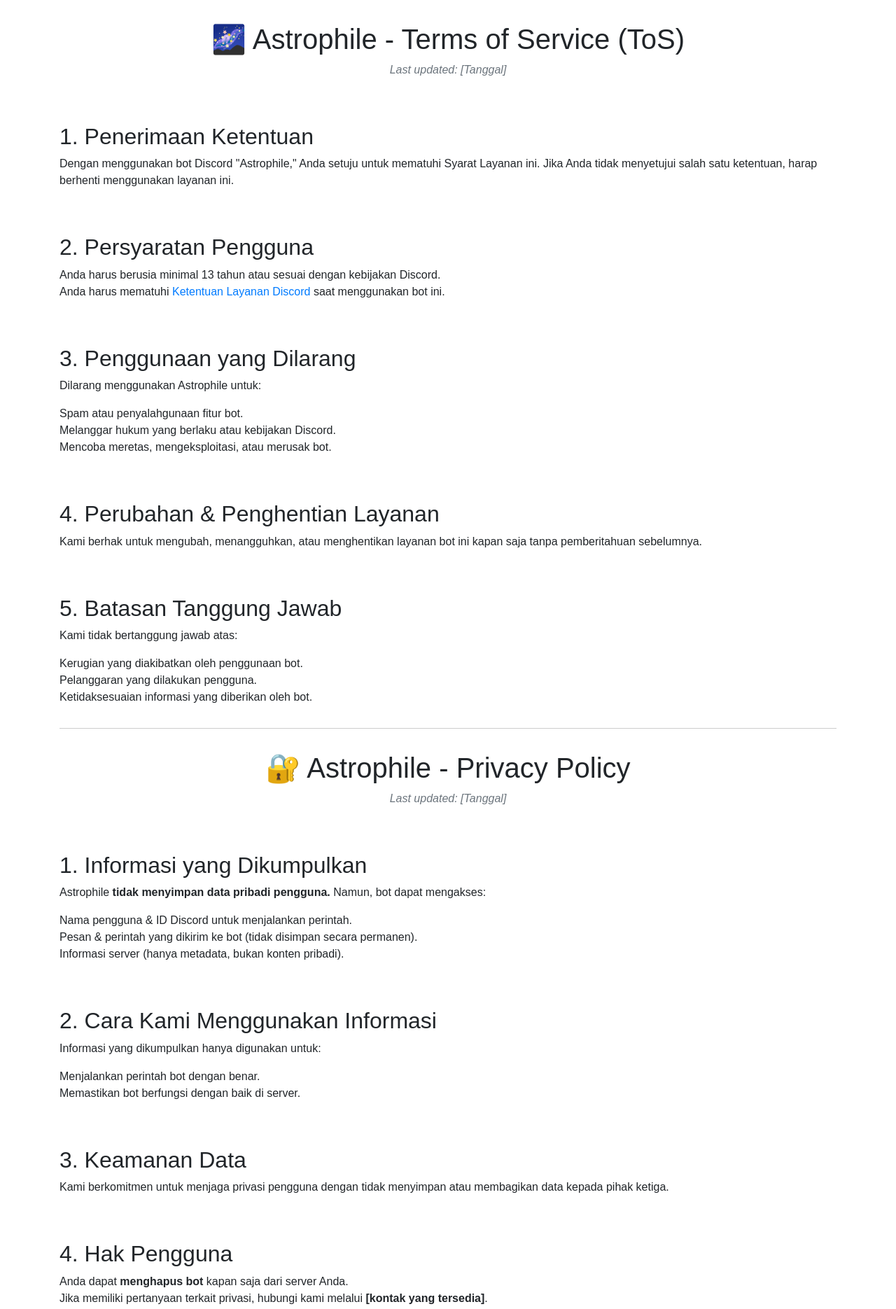
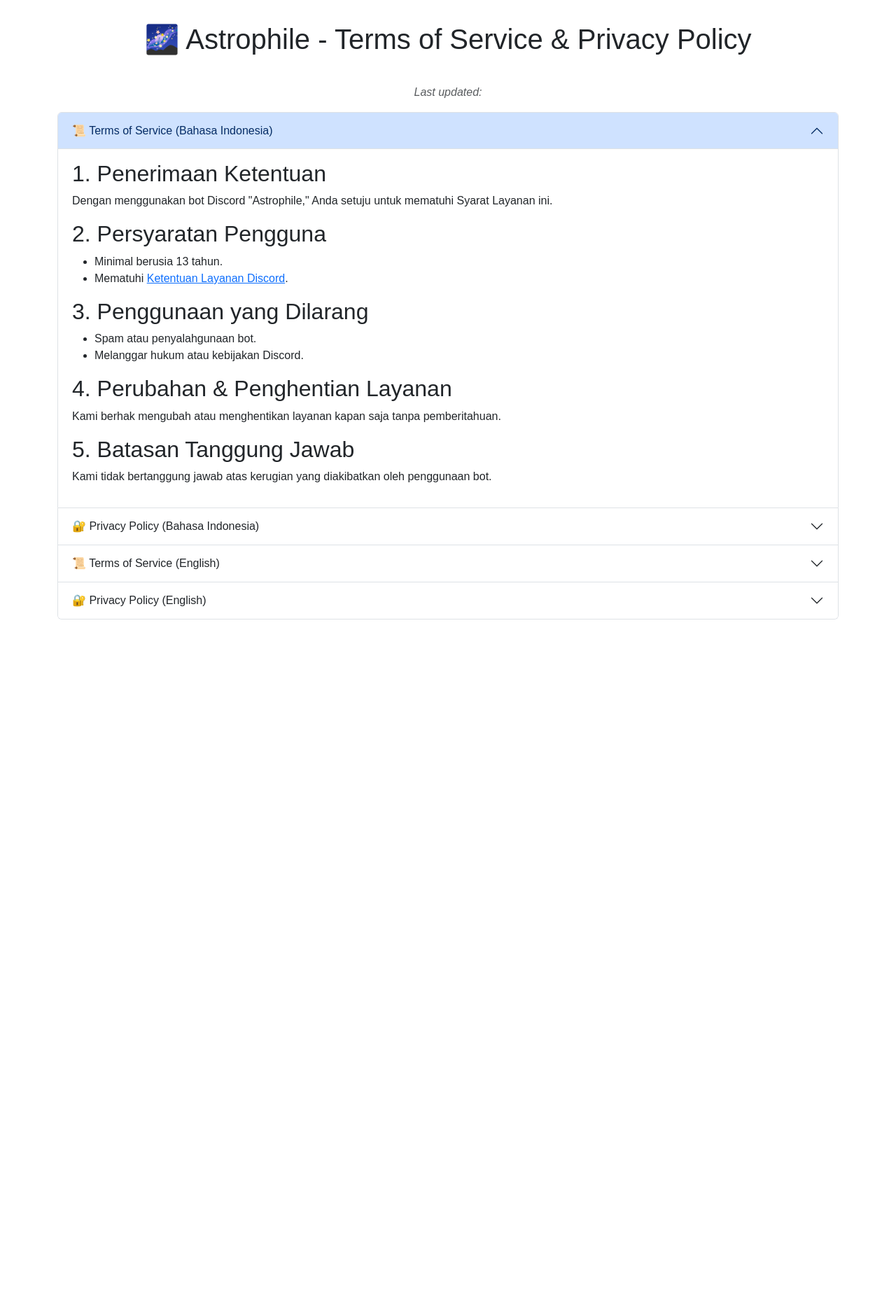
Before and after one commit to RakaMuttaqin/Astrophile-Discord-Bot-, a website: page docs/index.html in a window 1280 px wide. Shown: the top 1870 px of the page at 70% size. After the commit the page ends 917 px from the top, so only its background shows below. Drawn offline with nearby package versions, Linux system fonts and the light colour scheme.

Commit message:
Edit tos dan pp

```diff
--- a/docs/index.html
+++ b/docs/index.html
@@ -5,7 +5,7 @@
     <meta name="viewport" content="width=device-width, initial-scale=1.0" />
     <title>Astrophile - Terms of Service & Privacy Policy</title>
     <link
-      href="https://maxcdn.bootstrapcdn.com/bootstrap/4.5.2/css/bootstrap.min.css"
+      href="https://cdn.jsdelivr.net/npm/bootstrap@5.3.0/dist/css/bootstrap.min.css"
       rel="stylesheet"
     />
     <style>
@@ -15,110 +15,227 @@
       }
       h1 {
         text-align: center;
-      }
-      h2 {
-        margin-top: 2em;
-      }
-      hr {
-        border: none;
-        border-top: 1px solid #ccc;
-        margin: 2em 0;
+        margin-bottom: 1em;
       }
     </style>
   </head>
   <body class="container">
-    <h1>🌌 Astrophile - Terms of Service (ToS)</h1>
-    <p class="text-muted text-center"><em>Last updated: [Tanggal]</em></p>
+    <h1>🌌 Astrophile - Terms of Service & Privacy Policy</h1>
+    <p class="text-muted text-center">
+      <em>Last updated: <span id="lastUpdated"></span></em>
+    </p>
 
+    <div class="accordion" id="accordionExample">
+      <!-- Terms of Service - Bahasa Indonesia -->
+      <div class="accordion-item">
+        <h2 class="accordion-header" id="headingOne">
+          <button
+            class="accordion-button"
+            type="button"
+            data-bs-toggle="collapse"
+            data-bs-target="#collapseOne"
+            aria-expanded="true"
+            aria-controls="collapseOne"
+          >
+            📜 Terms of Service (Bahasa Indonesia)
+          </button>
+        </h2>
+        <div
+          id="collapseOne"
+          class="accordion-collapse collapse show"
+          aria-labelledby="headingOne"
+          data-bs-parent="#accordionExample"
+        >
+          <div class="accordion-body">
             <h2>1. Penerimaan Ketentuan</h2>
             <p>
-      Dengan menggunakan bot Discord "Astrophile," Anda setuju untuk mematuhi
-      Syarat Layanan ini. Jika Anda tidak menyetujui salah satu ketentuan, harap
-      berhenti menggunakan layanan ini.
+              Dengan menggunakan bot Discord "Astrophile," Anda setuju untuk
+              mematuhi Syarat Layanan ini.
             </p>
 
             <h2>2. Persyaratan Pengguna</h2>
-    <ul class="list-unstyled">
+            <ul>
+              <li>Minimal berusia 13 tahun.</li>
               <li>
-        Anda harus berusia minimal 13 tahun atau sesuai dengan kebijakan
-        Discord.
-      </li>
-      <li>
-        Anda harus mematuhi
-        <a href="https://discord.com/terms">Ketentuan Layanan Discord</a> saat
-        menggunakan bot ini.
+                Mematuhi
+                <a href="https://discord.com/terms">Ketentuan Layanan Discord</a
+                >.
               </li>
             </ul>
 
             <h2>3. Penggunaan yang Dilarang</h2>
-    <p>Dilarang menggunakan Astrophile untuk:</p>
-    <ul class="list-unstyled">
-      <li>Spam atau penyalahgunaan fitur bot.</li>
-      <li>Melanggar hukum yang berlaku atau kebijakan Discord.</li>
-      <li>Mencoba meretas, mengeksploitasi, atau merusak bot.</li>
+            <ul>
+              <li>Spam atau penyalahgunaan bot.</li>
+              <li>Melanggar hukum atau kebijakan Discord.</li>
             </ul>
 
             <h2>4. Perubahan & Penghentian Layanan</h2>
             <p>
-      Kami berhak untuk mengubah, menangguhkan, atau menghentikan layanan bot
-      ini kapan saja tanpa pemberitahuan sebelumnya.
+              Kami berhak mengubah atau menghentikan layanan kapan saja tanpa
+              pemberitahuan.
             </p>
 
             <h2>5. Batasan Tanggung Jawab</h2>
-    <p>Kami tidak bertanggung jawab atas:</p>
-    <ul class="list-unstyled">
-      <li>Kerugian yang diakibatkan oleh penggunaan bot.</li>
-      <li>Pelanggaran yang dilakukan pengguna.</li>
-      <li>Ketidaksesuaian informasi yang diberikan oleh bot.</li>
-    </ul>
+            <p>
+              Kami tidak bertanggung jawab atas kerugian yang diakibatkan oleh
+              penggunaan bot.
+            </p>
+          </div>
+        </div>
+      </div>
 
-    <hr />
-
-    <h1>🔐 Astrophile - Privacy Policy</h1>
-    <p class="text-muted text-center"><em>Last updated: [Tanggal]</em></p>
-
+      <!-- Privacy Policy - Bahasa Indonesia -->
+      <div class="accordion-item">
+        <h2 class="accordion-header" id="headingTwo">
+          <button
+            class="accordion-button collapsed"
+            type="button"
+            data-bs-toggle="collapse"
+            data-bs-target="#collapseTwo"
+            aria-expanded="false"
+            aria-controls="collapseTwo"
+          >
+            🔐 Privacy Policy (Bahasa Indonesia)
+          </button>
+        </h2>
+        <div
+          id="collapseTwo"
+          class="accordion-collapse collapse"
+          aria-labelledby="headingTwo"
+          data-bs-parent="#accordionExample"
+        >
+          <div class="accordion-body">
             <h2>1. Informasi yang Dikumpulkan</h2>
             <p>
-      Astrophile <strong>tidak menyimpan data pribadi pengguna.</strong> Namun,
-      bot dapat mengakses:
+              Astrophile tidak menyimpan data pribadi pengguna, tetapi dapat
+              mengakses:
             </p>
-    <ul class="list-unstyled">
-      <li>Nama pengguna & ID Discord untuk menjalankan perintah.</li>
-      <li>
-        Pesan & perintah yang dikirim ke bot (tidak disimpan secara permanen).
-      </li>
-      <li>Informasi server (hanya metadata, bukan konten pribadi).</li>
+            <ul>
+              <li>Nama pengguna & ID Discord.</li>
+              <li>Pesan dan perintah (tidak disimpan permanen).</li>
             </ul>
 
             <h2>2. Cara Kami Menggunakan Informasi</h2>
-    <p>Informasi yang dikumpulkan hanya digunakan untuk:</p>
-    <ul class="list-unstyled">
-      <li>Menjalankan perintah bot dengan benar.</li>
-      <li>Memastikan bot berfungsi dengan baik di server.</li>
+            <p>Informasi digunakan untuk:</p>
+            <ul>
+              <li>Menjalankan perintah bot.</li>
+              <li>Memastikan bot berfungsi dengan baik.</li>
             </ul>
 
             <h2>3. Keamanan Data</h2>
+            <p>Kami tidak menyimpan atau membagikan data ke pihak ketiga.</p>
+
+            <h2>4. Hak Pengguna</h2>
+            <p>Anda dapat menghapus bot kapan saja dari server Anda.</p>
+          </div>
+        </div>
+      </div>
+
+      <!-- Terms of Service - English -->
+      <div class="accordion-item">
+        <h2 class="accordion-header" id="headingThree">
+          <button
+            class="accordion-button collapsed"
+            type="button"
+            data-bs-toggle="collapse"
+            data-bs-target="#collapseThree"
+            aria-expanded="false"
+            aria-controls="collapseThree"
+          >
+            📜 Terms of Service (English)
+          </button>
+        </h2>
+        <div
+          id="collapseThree"
+          class="accordion-collapse collapse"
+          aria-labelledby="headingThree"
+          data-bs-parent="#accordionExample"
+        >
+          <div class="accordion-body">
+            <h2>1. Acceptance of Terms</h2>
             <p>
-      Kami berkomitmen untuk menjaga privasi pengguna dengan tidak menyimpan
-      atau membagikan data kepada pihak ketiga.
+              By using the Discord bot "Astrophile," you agree to comply with
+              these Terms of Service.
             </p>
 
-    <h2>4. Hak Pengguna</h2>
-    <ul class="list-unstyled">
+            <h2>2. User Requirements</h2>
+            <ul>
+              <li>You must be at least 13 years old.</li>
               <li>
-        Anda dapat <strong>menghapus bot</strong> kapan saja dari server Anda.
-      </li>
-      <li>
-        Jika memiliki pertanyaan terkait privasi, hubungi kami melalui
-        <strong>[kontak yang tersedia]</strong>.
+                You must comply with
+                <a href="https://discord.com/terms"
+                  >Discord’s Terms of Service</a
+                >.
               </li>
             </ul>
 
-    <hr />
+            <h2>3. Prohibited Uses</h2>
+            <ul>
+              <li>Spamming or abusing bot features.</li>
+              <li>Violating laws or Discord policies.</li>
+            </ul>
 
+            <h2>4. Changes & Termination</h2>
             <p>
-      Dengan menggunakan Astrophile, Anda menyetujui kebijakan ini. Jika ada
-      perubahan, kami akan memberikan pembaruan melalui kanal resmi.
+              We reserve the right to modify or terminate the service at any
+              time without notice.
             </p>
+
+            <h2>5. Limitation of Liability</h2>
+            <p>
+              We are not responsible for any losses caused by using the bot.
+            </p>
+          </div>
+        </div>
+      </div>
+
+      <!-- Privacy Policy - English -->
+      <div class="accordion-item">
+        <h2 class="accordion-header" id="headingFour">
+          <button
+            class="accordion-button collapsed"
+            type="button"
+            data-bs-toggle="collapse"
+            data-bs-target="#collapseFour"
+            aria-expanded="false"
+            aria-controls="collapseFour"
+          >
+            🔐 Privacy Policy (English)
+          </button>
+        </h2>
+        <div
+          id="collapseFour"
+          class="accordion-collapse collapse"
+          aria-labelledby="headingFour"
+          data-bs-parent="#accordionExample"
+        >
+          <div class="accordion-body">
+            <h2>1. Information Collected</h2>
+            <p>
+              Astrophile does not store personal user data, but it may access:
+            </p>
+            <ul>
+              <li>Username & Discord ID.</li>
+              <li>Messages and commands (not permanently stored).</li>
+            </ul>
+
+            <h2>2. How We Use Information</h2>
+            <p>Information is used to:</p>
+            <ul>
+              <li>Execute bot commands correctly.</li>
+              <li>Ensure the bot functions properly.</li>
+            </ul>
+
+            <h2>3. Data Security</h2>
+            <p>We do not store or share data with third parties.</p>
+
+            <h2>4. User Rights</h2>
+            <p>You can remove the bot from your server at any time.</p>
+          </div>
+        </div>
+      </div>
+    </div>
+
+    <script src="https://cdn.jsdelivr.net/npm/bootstrap@5.3.0/dist/js/bootstrap.bundle.min.js"></script>
   </body>
 </html>
```
Lines whose indentation alone changed are shown as unchanged.
